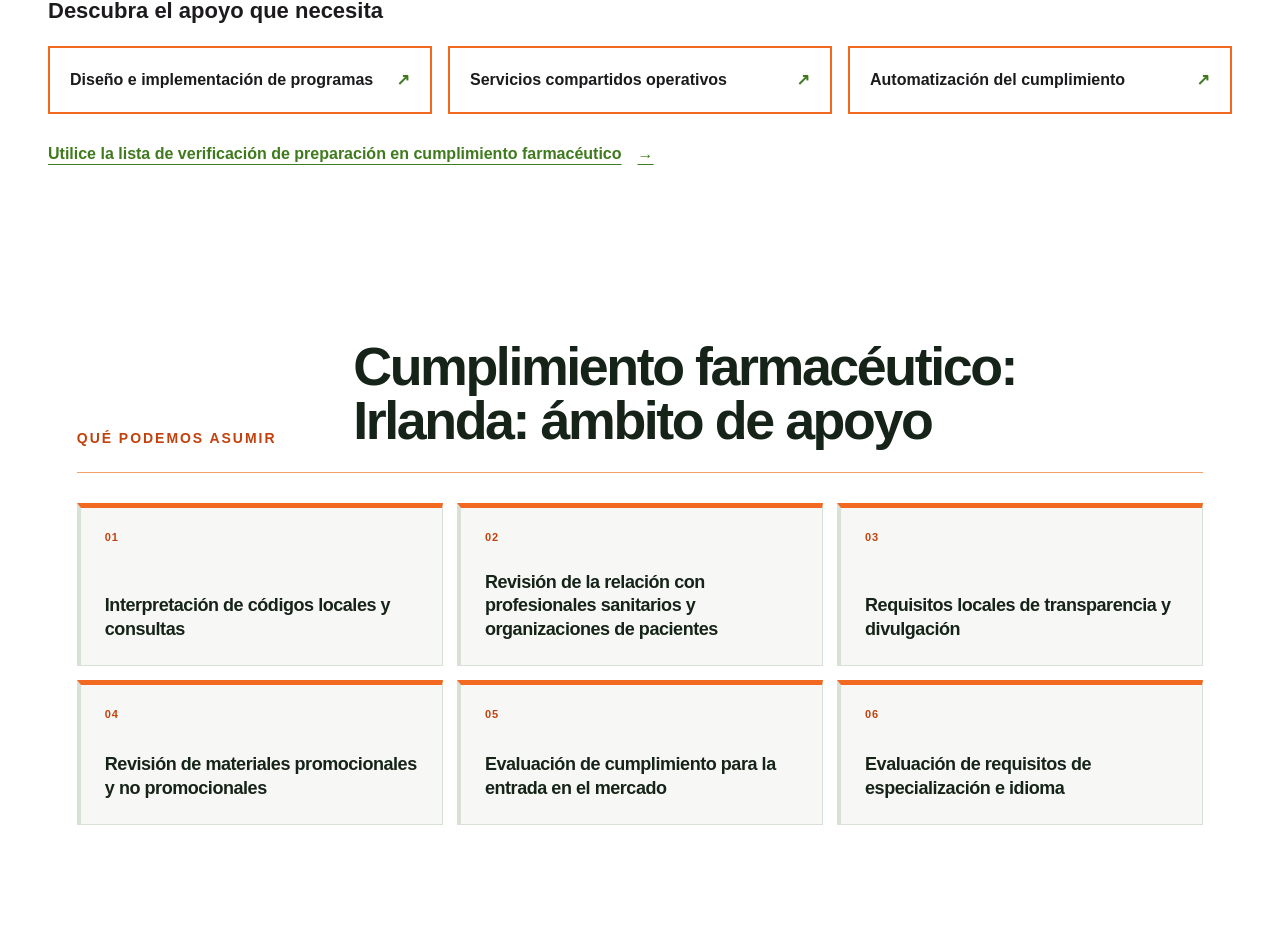
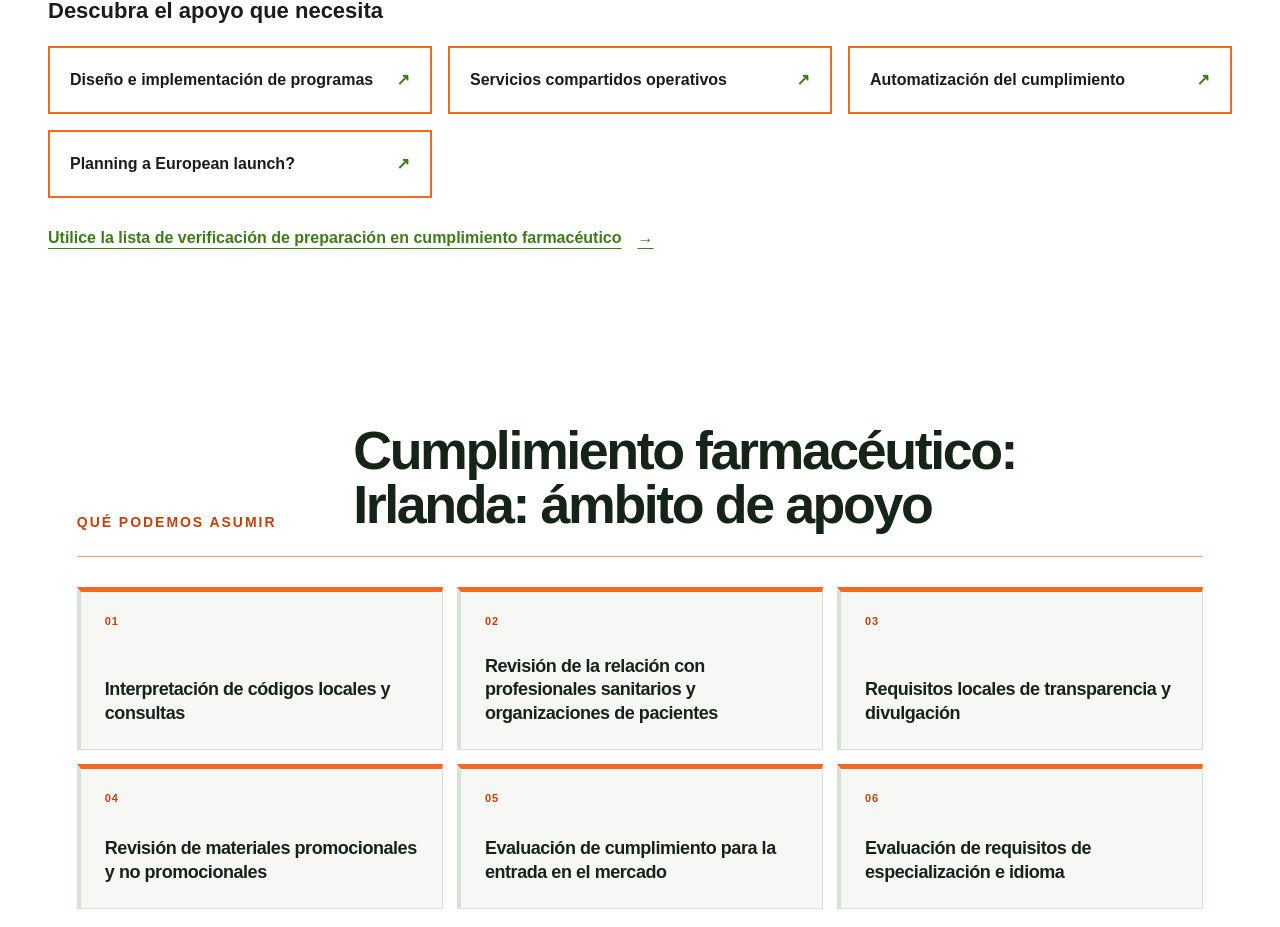
Before and after one commit to eunomiapharmaservices/Eunomia_New_Website, a Next.js app: page /es/markets/ireland in a window 1280 px wide. Shown: the part 2600-3527 px from the top of the page. Built offline with nearby package versions, Linux system fonts and the light colour scheme.

Commit message:
Link market guides to European expansion support

```diff
--- a/components/MarketView.tsx
+++ b/components/MarketView.tsx
@@ -67,6 +67,7 @@ export function MarketView({ market, locale }: { market: Market; locale?: Locale
               <a href={localHref(locale, "/services/governance-assurance")}>{t("mProgDesign")} <span aria-hidden="true">↗</span></a>
               <a href={localHref(locale, "/services/shared-services")}>{t("mShared")} <span aria-hidden="true">↗</span></a>
               <a href={localHref(locale, "/services/automation-of-compliance-operations")}>{t("mAutomation")} <span aria-hidden="true">↗</span></a>
+              <a href="/entering-europe">Planning a European launch? <span aria-hidden="true">↗</span></a>
             </div>
           </nav>
           <a className={styles.checklist} href={localHref(locale, "/resources/checklists/pharma-compliance-readiness-checklist")}>{t("mChecklist")} <span aria-hidden="true">→</span></a>
```
